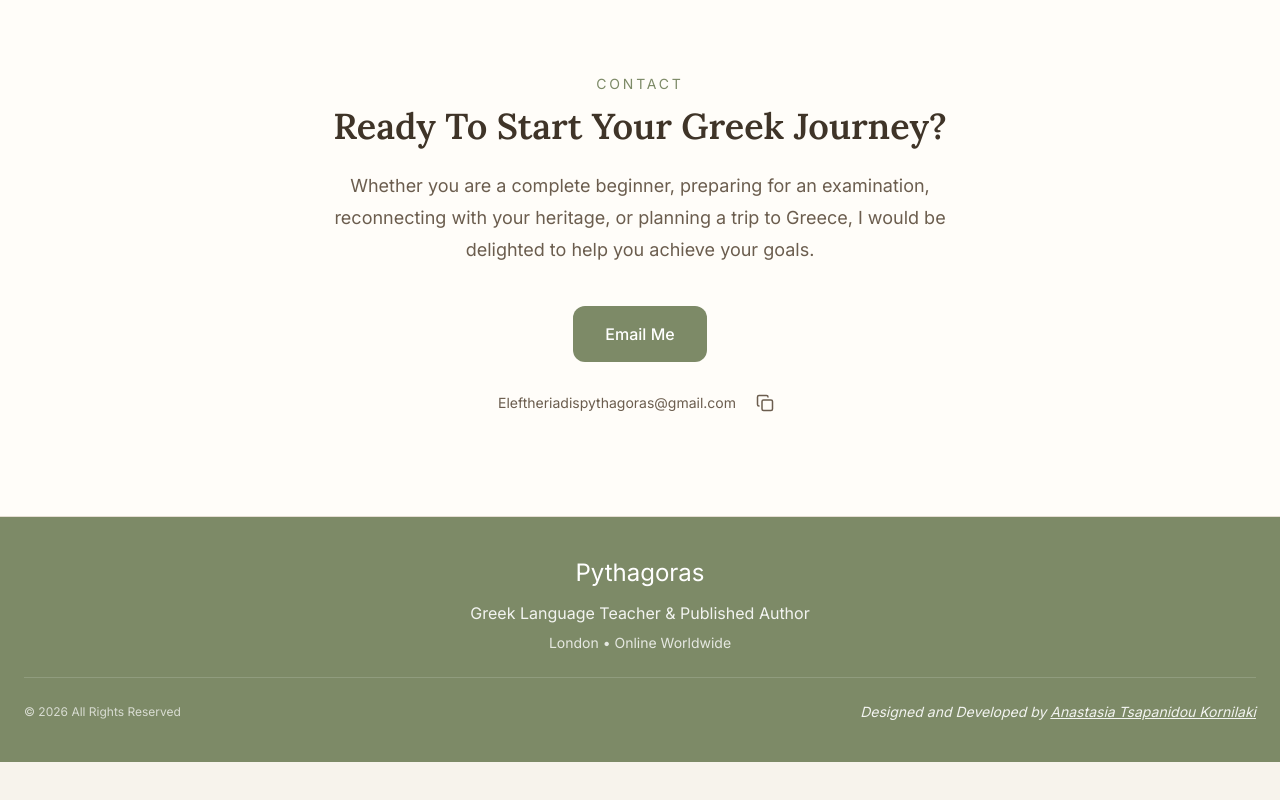
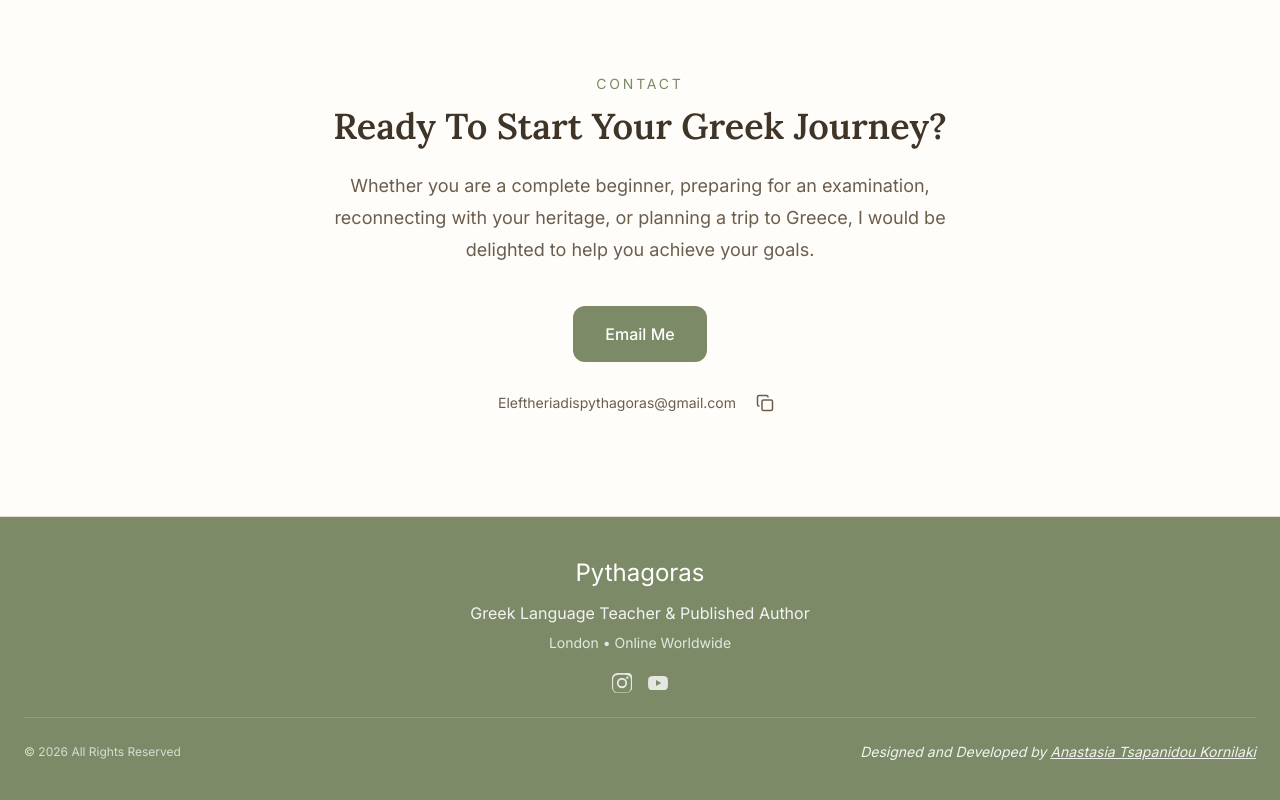
Before and after one commit to natko22/pythagoras-project, a Next.js app: page / in a window 1280 px wide. Shown: the part 4705-5505 px from the top of the page. Before the commit the page ends 5467 px from the top, so only its background shows below. Built offline with nearby package versions, Linux system fonts and the light colour scheme.

Commit message:
add social -meta data

```diff
--- a/app/components/Footer.tsx
+++ b/app/components/Footer.tsx
@@ -8,6 +8,42 @@ export default function Footer() {
 
         <p className="mt-3 text-white/90">{professor.title}</p>
         <p className="mt-2 text-sm text-white/80">London • Online Worldwide</p>
+
+        <div className="mt-5 flex justify-center gap-4">
+          <a
+            href={professor.socials.instagram}
+            target="_blank"
+            rel="noopener noreferrer"
+            aria-label="Follow on Instagram"
+            className="inline-block text-white/80 transition-all duration-200 hover:scale-110 hover:text-white focus-visible:scale-110 focus-visible:text-white focus-visible:outline-2 focus-visible:outline-offset-4 focus-visible:outline-white"
+          >
+            <svg
+              viewBox="0 0 24 24"
+              fill="currentColor"
+              className="h-5 w-5"
+              aria-hidden="true"
+            >
+              <path d="M12 2.2c3.2 0 3.58.01 4.85.07 1.17.05 1.97.24 2.43.4a4.92 4.92 0 0 1 1.77 1.15 4.92 4.92 0 0 1 1.15 1.77c.16.46.35 1.26.4 2.43.06 1.27.07 1.65.07 4.85s-.01 3.58-.07 4.85c-.05 1.17-.24 1.97-.4 2.43a4.92 4.92 0 0 1-1.15 1.77 4.92 4.92 0 0 1-1.77 1.15c-.46.16-1.26.35-2.43.4-1.27.06-1.65.07-4.85.07s-3.58-.01-4.85-.07c-1.17-.05-1.97-.24-2.43-.4a4.92 4.92 0 0 1-1.77-1.15 4.92 4.92 0 0 1-1.15-1.77c-.16-.46-.35-1.26-.4-2.43-.06-1.27-.07-1.65-.07-4.85s.01-3.58.07-4.85c.05-1.17.24-1.97.4-2.43a4.92 4.92 0 0 1 1.15-1.77 4.92 4.92 0 0 1 1.77-1.15c.46-.16 1.26-.35 2.43-.4 1.27-.06 1.65-.07 4.85-.07zM12 0C8.74 0 8.33.01 7.05.07c-1.28.06-2.15.26-2.91.56a6.92 6.92 0 0 0-2.5 1.63 6.92 6.92 0 0 0-1.63 2.5c-.3.76-.5 1.63-.56 2.91C-.01 8.33 0 8.74 0 12s-.01 3.67.07 4.95c.06 1.28.26 2.15.56 2.91a6.92 6.92 0 0 0 1.63 2.5 6.92 6.92 0 0 0 2.5 1.63c.76.3 1.63.5 2.91.56C8.33 23.99 8.74 24 12 24s3.67-.01 4.95-.07c1.28-.06 2.15-.26 2.91-.56a6.92 6.92 0 0 0 2.5-1.63 6.92 6.92 0 0 0 1.63-2.5c.3-.76.5-1.63.56-2.91.06-1.28.07-1.69.07-4.95s-.01-3.67-.07-4.95c-.06-1.28-.26-2.15-.56-2.91a6.92 6.92 0 0 0-1.63-2.5 6.92 6.92 0 0 0-2.5-1.63c-.76-.3-1.63-.5-2.91-.56C15.67.01 15.26 0 12 0z" />
+              <path d="M12 5.84A6.16 6.16 0 1 0 18.16 12 6.16 6.16 0 0 0 12 5.84zm0 10.16A4 4 0 1 1 16 12a4 4 0 0 1-4 4zM18.4 4.2a1.44 1.44 0 1 0 1.44 1.44A1.44 1.44 0 0 0 18.4 4.2z" />
+            </svg>
+          </a>
+          <a
+            href={professor.socials.youtube}
+            target="_blank"
+            rel="noopener noreferrer"
+            aria-label="Subscribe on YouTube"
+            className="inline-block text-white/80 transition-all duration-200 hover:scale-110 hover:text-white focus-visible:scale-110 focus-visible:text-white focus-visible:outline-2 focus-visible:outline-offset-4 focus-visible:outline-white"
+          >
+            <svg
+              viewBox="0 0 24 24"
+              fill="currentColor"
+              className="h-5 w-5"
+              aria-hidden="true"
+            >
+              <path d="M23.5 6.19a3.02 3.02 0 0 0-2.12-2.14C19.5 3.5 12 3.5 12 3.5s-7.5 0-9.38.55A3.02 3.02 0 0 0 .5 6.19 31.6 31.6 0 0 0 0 12a31.6 31.6 0 0 0 .5 5.81 3.02 3.02 0 0 0 2.12 2.14c1.88.55 9.38.55 9.38.55s7.5 0 9.38-.55a3.02 3.02 0 0 0 2.12-2.14A31.6 31.6 0 0 0 24 12a31.6 31.6 0 0 0-.5-5.81zM9.6 15.6V8.4l6.27 3.6z" />
+            </svg>
+          </a>
+        </div>
 
         <div className="mt-6 flex flex-col items-center justify-between gap-2 border-t border-white/15 pt-6 sm:flex-row">
           <p className="text-xs text-white/70">
--- a/app/data/professor.ts
+++ b/app/data/professor.ts
@@ -1,5 +1,8 @@
 export const professor = {
   name: "Pythagoras",
+
+  fullName: "Pythagoras Eleftheriadis",
+  fullNameGreek: "Πυθαγόρας Ελευθεριάδης",
 
   title: "Greek Language Teacher & Published Author",
 
@@ -7,6 +10,11 @@ export const professor = {
     "Personalised Greek language lessons online worldwide and in person in London.",
 
   email: "Eleftheriadispythagoras@gmail.com",
+
+  socials: {
+    instagram: "https://www.instagram.com/pythagorean_theoremm/",
+    youtube: "https://www.youtube.com/@Pythagorean_theoremm",
+  },
 
   hero: {
     eyebrow: "Learn Greek with Confidence",
--- a/app/layout.tsx
+++ b/app/layout.tsx
@@ -4,6 +4,7 @@ import "./globals.css";
 
 import Navbar from "./components/Navbar";
 import Footer from "./components/Footer";
+import { professor } from "./data/professor";
 
 const inter = Inter({
   subsets: ["latin"],
@@ -15,10 +16,76 @@ const lora = Lora({
   variable: "--font-heading",
 });
 
+const siteUrl = "https://greekwithpythagoras.com";
+
+const title = `${professor.fullName} (${professor.fullNameGreek}) | Learn Greek with Confidence`;
+const description = `Personalised Greek language lessons with ${professor.fullName} — ${professor.fullNameGreek}, Greek language teacher and published author. Online worldwide and in person in London.`;
+
 export const metadata: Metadata = {
-  title: "Learn Greek with Confidence",
-  description:
-    "Personalised Greek language lessons online worldwide and in person in London.",
+  metadataBase: new URL(siteUrl),
+  title,
+  description,
+  keywords: [
+    "Pythagoras Eleftheriadis",
+    "Πυθαγόρας Ελευθεριάδης",
+    "learn Greek",
+    "Greek language teacher",
+    "Greek language tutor",
+    "Greek professor",
+    "Greek author",
+    "published author",
+    "Greek lessons",
+    "Greek lessons London",
+    "Greek lessons online",
+    "online Greek lessons",
+    "Greek lessons Thessaloniki",
+    "Greek teacher Thessaloniki",
+    "Greek teacher London",
+    "private Greek lessons",
+    "Greek for students",
+    "Greek for beginners",
+    "conversational Greek",
+    "Greek tutor for students",
+    "learn Greek online",
+    "Greek language classes",
+  ],
+  alternates: {
+    canonical: siteUrl,
+  },
+  openGraph: {
+    title,
+    description,
+    url: siteUrl,
+    siteName: professor.fullName,
+    locale: "en_GB",
+    type: "profile",
+    images: [
+      {
+        url: "/images/og-image.jpg",
+        width: 1200,
+        height: 630,
+        alt: professor.hero.imageAlt,
+      },
+    ],
+  },
+  twitter: {
+    card: "summary_large_image",
+    title,
+    description,
+    images: ["/images/og-image.jpg"],
+  },
+};
+
+const personJsonLd = {
+  "@context": "https://schema.org",
+  "@type": "Person",
+  name: professor.fullName,
+  alternateName: professor.fullNameGreek,
+  jobTitle: professor.title,
+  url: siteUrl,
+  image: `${siteUrl}/images/pythagoras.webp`,
+  email: professor.email,
+  sameAs: [professor.socials.instagram, professor.socials.youtube],
 };
 
 export default function RootLayout({
@@ -28,6 +95,12 @@ export default function RootLayout({
 }>) {
   return (
     <html lang="en">
+      <head>
+        <script
+          type="application/ld+json"
+          dangerouslySetInnerHTML={{ __html: JSON.stringify(personJsonLd) }}
+        />
+      </head>
       <body className={`${inter.variable} ${lora.variable} antialiased`}>
         <Navbar />
 
```
Also changed, not shown: public/images/og-image.jpg (added).
